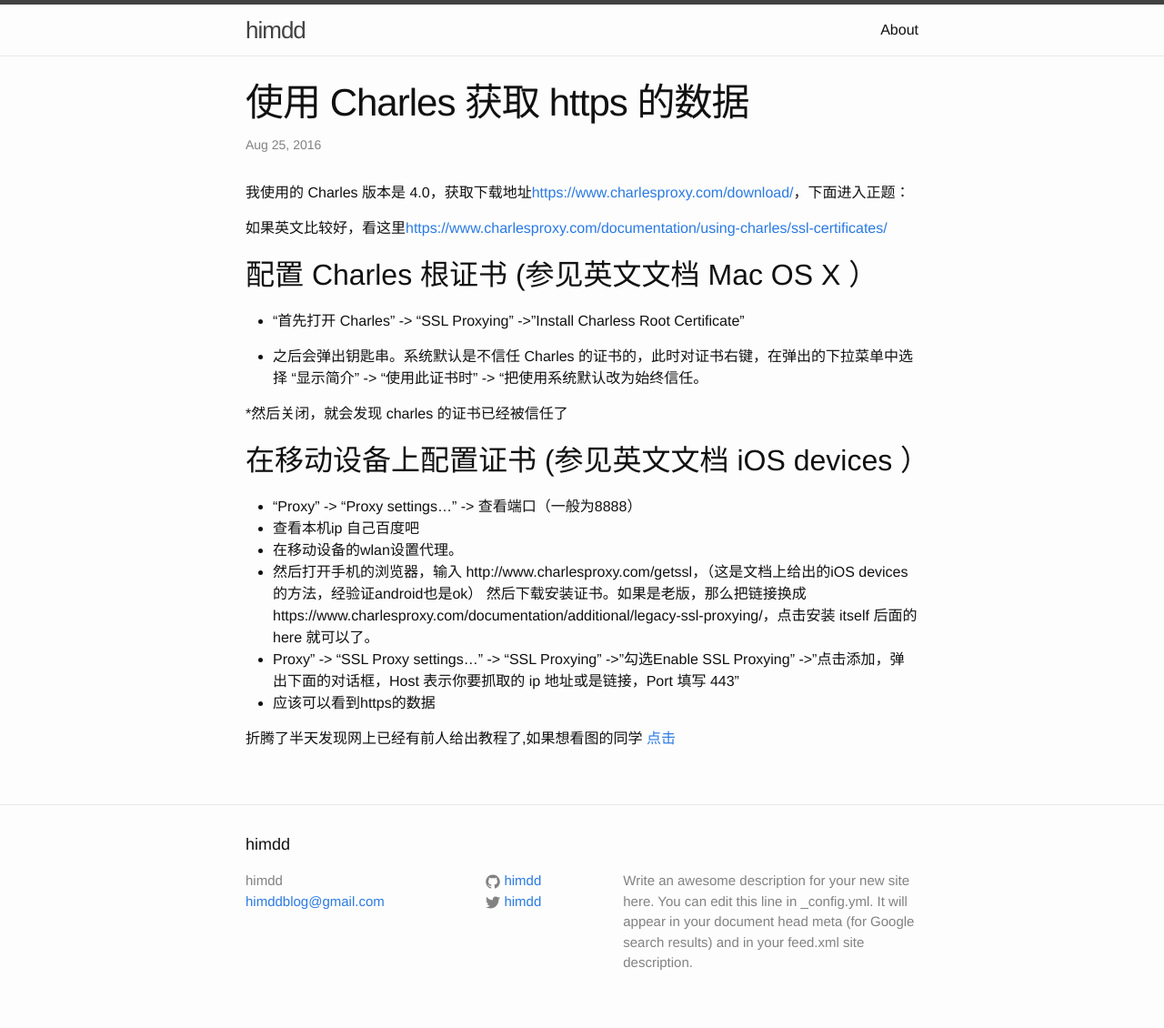
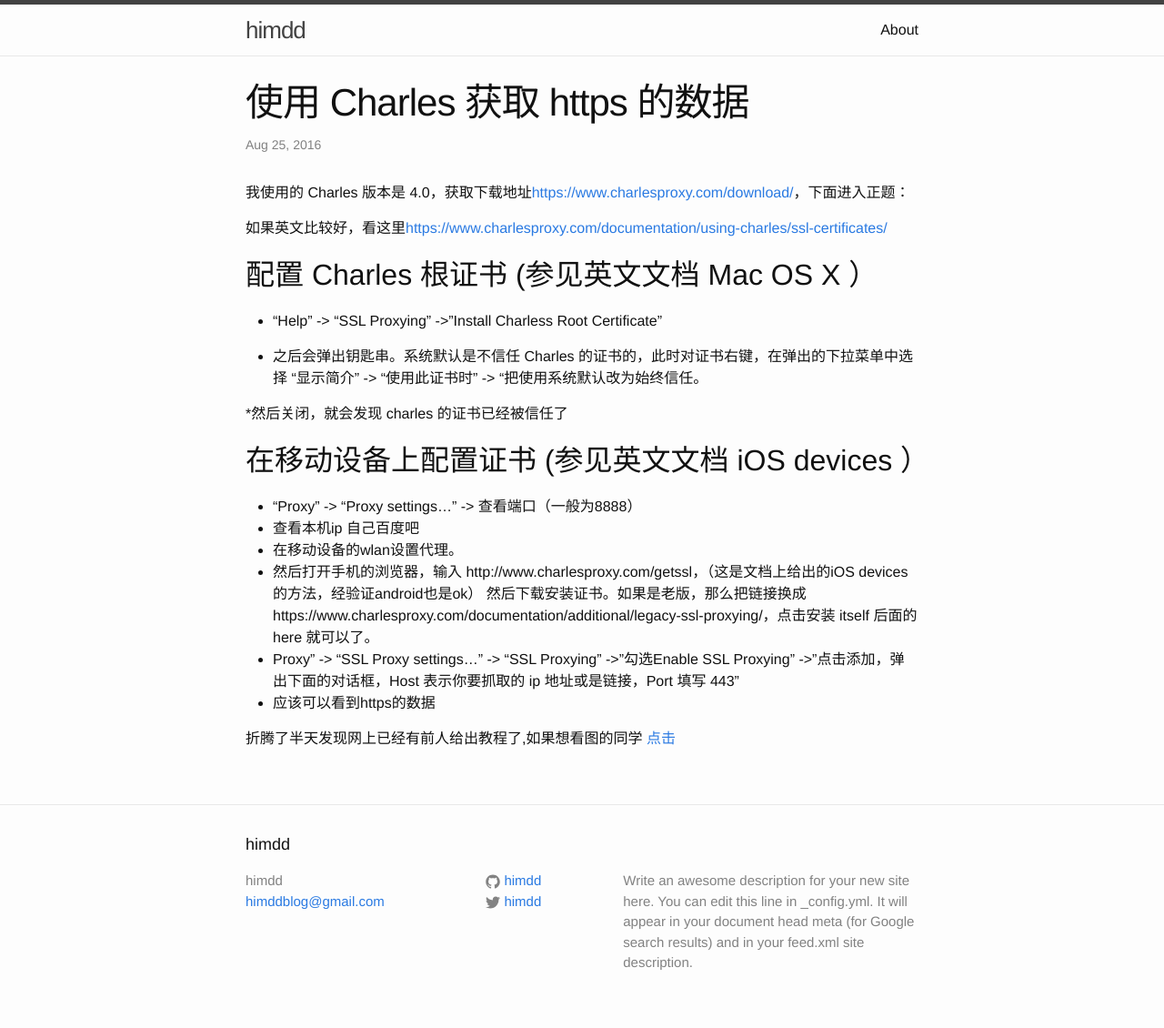
Before and after one commit to miaomiao1234/himdd.github.io, a Jekyll site: the page built from _posts/2016-08-24-charles-get-https-data.md, in a window 1280 px wide. Shown: the whole page at 91% size. Built offline with Jekyll 4.4.1, drawn with Linux system fonts in a browser that asks for light colours.

Commit message:
Update 2016-08-24-charles-get-https-data.md

```diff
--- a/_posts/2016-08-24-charles-get-https-data.md
+++ b/_posts/2016-08-24-charles-get-https-data.md
@@ -11,7 +11,7 @@
 
 ## 配置 Charles 根证书 (参见英文文档 Mac OS X ）
 
-* "首先打开 Charles" -> "SSL Proxying" ->"Install Charless Root Certificate"
+* "Help" -> "SSL Proxying" ->"Install Charless Root Certificate"
 
 * 之后会弹出钥匙串。系统默认是不信任 Charles 的证书的，此时对证书右键，在弹出的下拉菜单中选择 "显示简介" -> "使用此证书时" -> "把使用系统默认改为始终信任。
 
```
